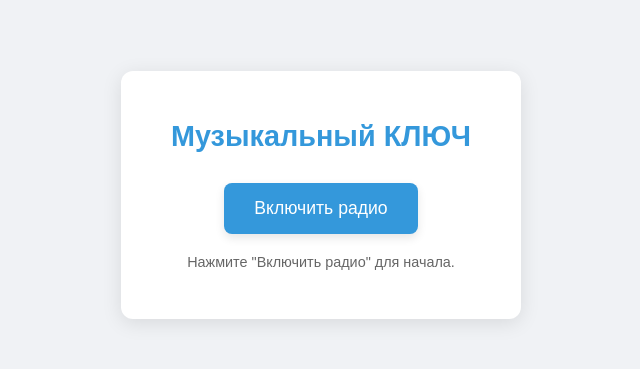
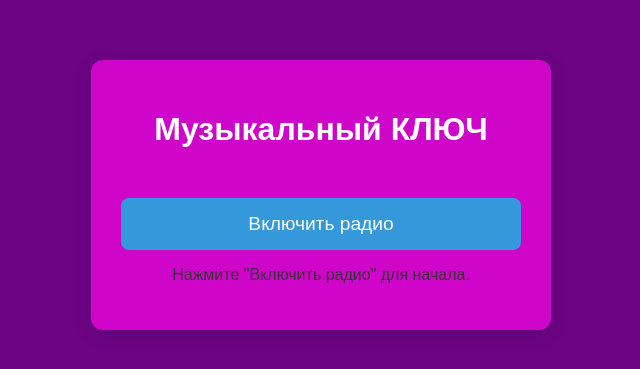
Before and after one commit to romano1d/my_app, a plain HTML site: page index.html in a window 1280 px wide. Shown: the part 205-574 px from the top of the page, without its empty margins (319-959 px from the left). Drawn offline with Linux system fonts and the light colour scheme.

Commit message:
Initial commit of PWA radio app files

```diff
--- a/style.css
+++ b/style.css
@@ -1,29 +1,31 @@
+/* style.css */
+
 body {
-    font-family: Arial, sans-serif;
+    font-family: Arial,sans-serif;
     display: flex;
     justify-content: center;
     align-items: center;
     min-height: 100vh;
     margin: 0;
-    background-color: #f0f2f5;
+    background-color: #6c0483;
     color: #333;
     text-align: center;
+    padding: 20px;
+    box-sizing: border-box;
 }
 
 .container {
-    background-color: #fff;
-    padding: 30px 40px;
+    background-color: #cf05c9;
+    padding: 30px;
     border-radius: 12px;
     box-shadow: 0 4px 20px rgba(0, 0, 0, 0.1);
     max-width: 400px;
-    width: 90%;
-    box-sizing: border-box;
+    width: 100%;
 }
 
 h1 {
-    color: #3498db;
+    color: #fff;
     margin-bottom: 30px;
-    font-size: 1.8em;
 }
 
 button {
@@ -31,36 +33,18 @@ button {
     color: white;
     border: none;
     padding: 15px 30px;
+    font-size: 1.2em;
     border-radius: 8px;
-    font-size: 1.1em;
     cursor: pointer;
-    transition: background-color 0.3s ease, transform 0.2s ease;
-    box-shadow: 0 4px 10px rgba(0, 0, 0, 0.1);
-    outline: none;
+    transition: background-color 0.3s ease, transform 0.1s ease;
+    width: 100%;
+    box-sizing: border-box;
+    margin-top: 20px;
 }
 
 button:hover {
-    background-color: #287bbd;
-    transform: translateY(-2px);
+    background-color: #043b6d;
+    transform: scale(1.05); /* Added a common transform value for a slight enlarge effect */
 }
-
-button:active {
-    background-color: #216d9b;
-    transform: translateY(0);
-}
-
-.status {
-    margin-top: 20px;
-    font-size: 0.9em;
-    color: #666;
-    min-height: 20px; /* Чтобы избежать "прыжков" при обновлении текста */
-}
-
-/* Класс .hint был удален из HTML, поэтому его можно удалить и отсюда, если он больше не нужен. */
-/* .hint {
-    margin-top: 40px;
-    font-size: 0.8em;
-    color: #999;
-    line-height: 1.5;
-    text-align: left;
-} */
+/* The comment "ВОТ ЭТА ОТКРЫВАЮЩАЯ СКОБКА ОТСУТСТВОВАЛА" was misleading in the provided context,
+   as the Ⓝbody {Ⓝ opening brace was present. The issue was the incomplete Ⓝbutton:hoverⓃ rule. */
```
